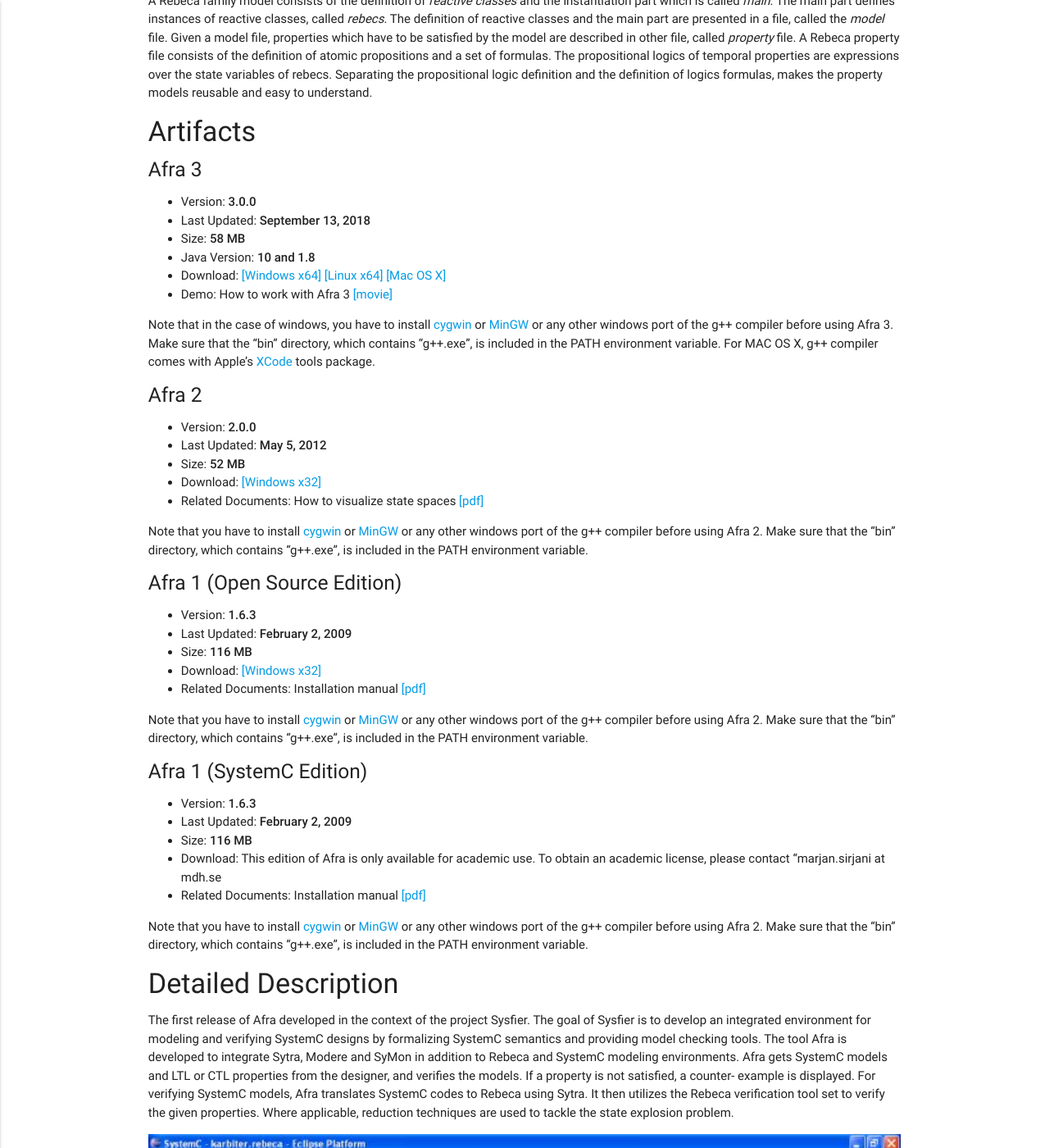
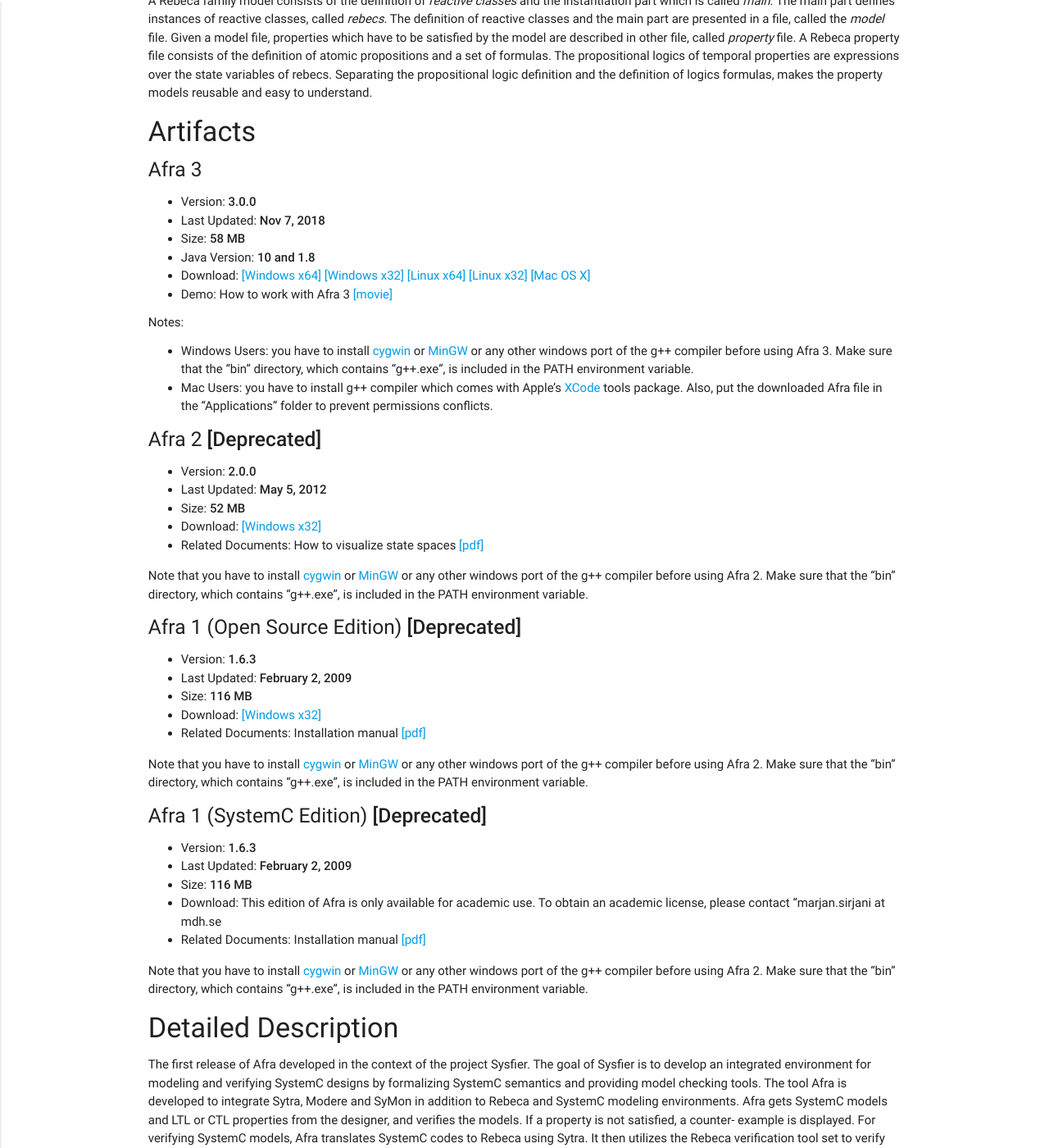
Before and after one commit to rebeca-lang/rebeca-lang.github.io, a Jekyll site: the page built from tools/Afra.md, in a window 1280 px wide and 1400 px high, scrolled down 418 px. Shown: the whole window at 82% size. Built offline with Jekyll 4.4.1, drawn with Linux system fonts in a browser that asks for light colours.

Commit message:
Links for downloading Afra 3 is changed to allow downloading from CircleCI release.

```diff
--- a/tools/Afra.md
+++ b/tools/Afra.md
@@ -14,15 +14,22 @@ A Rebeca family model consists of the definition of _reactive classes_ and the i
 #### Artifacts
 ##### Afra 3
 * Version: **3.0.0**
-* Last Updated: **September 13, 2018**
+* Last Updated: **Nov 7, 2018**
 * Size: **58 MB**
 * Java Version: **10 and 1.8**
-* Download: [ [Windows x64] ](https://github.com/rebeca-lang/org.rebecalang.afra/blob/master/org.rebecalang.afra.repository/target/products/org.rebecalang.afra.ideplugins-win32.win32.x86_64.zip?raw=true) [ [Linux x64] ](https://github.com/rebeca-lang/org.rebecalang.afra/blob/master/org.rebecalang.afra.repository/target/products/org.rebecalang.afra.ideplugins-linux.gtk.x86_64.tar.gz?raw=true) [ [Mac OS X] ](https://github.com/rebeca-lang/org.rebecalang.afra/blob/master/org.rebecalang.afra.repository/target/products/org.rebecalang.afra.ideplugins-macosx.cocoa.x86_64.tar.gz?raw=true)
+* Download:
+[ [Windows x64] ](https://github.com/rebeca-lang/org.rebecalang.afra/releases/download/CircleCIRelease/Afra-win32.win32.x86_64.zip)
+[ [Windows x32] ](https://github.com/rebeca-lang/org.rebecalang.afra/releases/download/CircleCIRelease/Afra-win32.win32.x86.zip)
+[ [Linux x64] ](https://github.com/rebeca-lang/org.rebecalang.afra/releases/download/CircleCIRelease/Afra-linux.gtk.x86_64.tar.gz)
+[ [Linux x32] ](https://github.com/rebeca-lang/org.rebecalang.afra/releases/download/CircleCIRelease/Afra-linux.gtk.x86.tar.gz)
+[ [Mac OS X] ](https://github.com/rebeca-lang/org.rebecalang.afra/releases/download/CircleCIRelease/Afra-macosx.cocoa.x86_64.tar.gz)
 * Demo: How to work with Afra 3 [ [movie] ](/assets/tools/Afra/Afra-3.0-Demo.mov)
 
-Note that in the case of windows, you have to install [cygwin](http://www.cygwin.com) or [MinGW](http://www.mingw.org) or any other windows port of the g++ compiler before using Afra 3. Make sure that the "bin" directory, which contains "g++.exe", is included in the PATH environment variable. For MAC OS X, g++ compiler comes with Apple's [XCode](https://developer.apple.com/xcode/) tools package.
+###### Notes:
+* Windows Users: you have to install [cygwin](http://www.cygwin.com) or [MinGW](http://www.mingw.org) or any other windows port of the g++ compiler before using Afra 3. Make sure that the "bin" directory, which contains "g++.exe", is included in the PATH environment variable.
+* Mac Users: you have to install g++ compiler which comes with Apple's [XCode](https://developer.apple.com/xcode/) tools package. Also, put the downloaded Afra file in the "Applications" folder to prevent permissions conflicts.
 
-##### Afra 2
+##### Afra 2 **[Deprecated]**
 * Version: **2.0.0**
 * Last Updated: **May 5, 2012**
 * Size: **52 MB**
@@ -31,7 +38,7 @@ Note that in the case of windows, you have to install [cygwin](http://www.cygwin
 
 Note that you have to install [cygwin](http://www.cygwin.com) or [MinGW](http://www.mingw.org) or any other windows port of the g++ compiler before using Afra 2. Make sure that the "bin" directory, which contains "g++.exe", is included in the PATH environment variable.
 
-##### Afra 1 (Open Source Edition)
+##### Afra 1 (Open Source Edition)  **[Deprecated]**
 * Version: **1.6.3**
 * Last Updated: **February 2, 2009**
 * Size: **116 MB**
@@ -40,7 +47,7 @@ Note that you have to install [cygwin](http://www.cygwin.com) or [MinGW](http://
 
 Note that you have to install [cygwin](http://www.cygwin.com) or [MinGW](http://www.mingw.org) or any other windows port of the g++ compiler before using Afra 2. Make sure that the "bin" directory, which contains "g++.exe", is included in the PATH environment variable.
 
-##### Afra 1 (SystemC Edition)
+##### Afra 1 (SystemC Edition)  **[Deprecated]**
 * Version: **1.6.3**
 * Last Updated: **February 2, 2009**
 * Size: **116 MB**
```
